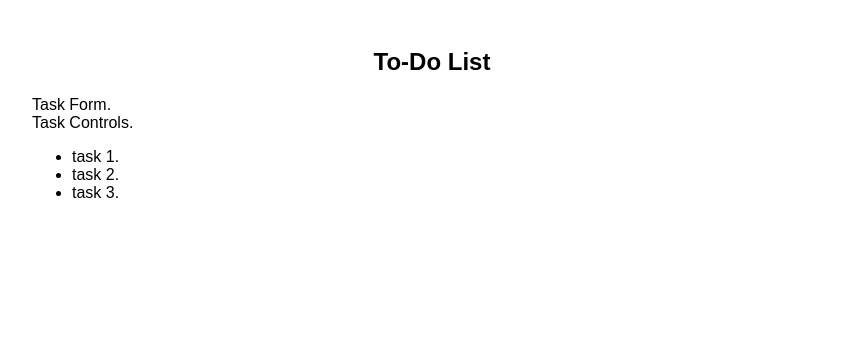
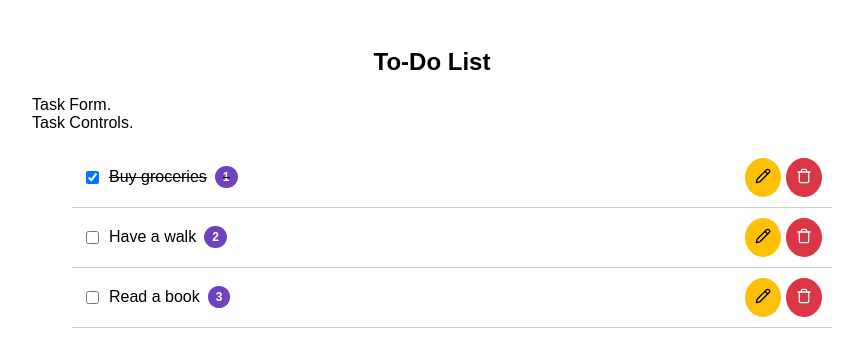
Before and after one commit to genuinelycool/to_do_list_app, a React (Vite) app: page / in a window 1280 px wide. Shown: the top 356 px of the page, without its empty margins (208-1071 px from the left). Built offline with nearby package versions, Linux system fonts and the light colour scheme.

Commit message:
4 - Rendering tasks

```diff
--- a/package.json
+++ b/package.json
@@ -10,6 +10,7 @@
     "preview": "vite preview"
   },
   "dependencies": {
+    "lucide-react": "^0.562.0",
     "react": "^19.2.0",
     "react-dom": "^19.2.0"
   },
--- a/src/App.jsx
+++ b/src/App.jsx
@@ -1,8 +1,30 @@
+import { useState } from "react";
 import TaskForm from "./components/TaskForm";
 import TaskControls from "./components/TaskControls";
 import TaskList from "./components/TaskList";
 
 const App = () => {
+  const [tasks, setTasks] = useState([
+    {
+      id: 1,
+      text: "Buy groceries",
+      priority: 1,
+      done: true,
+    },
+    {
+      id: 2,
+      text: "Have a walk",
+      priority: 2,
+      done: false,
+    },
+    {
+      id: 3,
+      text: "Read a book",
+      priority: 3,
+      done: false,
+    },
+  ]);
+
   return (
     <div
       style={{
@@ -16,7 +38,7 @@ const App = () => {
 
       <TaskForm />
       <TaskControls />
-      <TaskList />
+      <TaskList tasks={tasks} />
 
     </div>
   );
--- a/src/components/TaskItem.jsx
+++ b/src/components/TaskItem.jsx
@@ -1,7 +1,68 @@
-const TaskItem = () => {
+import { Trash, Pencil } from "lucide-react";
+
+const TaskItem = ({ task }) => {
   return (
     <>
+      <div style={{ display: "flex", alignItems: "center", flexGrow: 1 }}>
+        <input
+          type="checkbox"
+          checked={task.done}
+          style={{ marginRight: "10px" }}
+        />
+        <span
+          style={{
+            textDecoration: task.done ? "line-through" : "none",
+            flexGrow: 1,
+            display: "flex",
+            alignItems: "center",
+            gap: "8px",
+          }}
+        >
+          {task.text}
+          <span
+            style={{
+              backgroundColor: "#6f42c1",
+              color: "white",
+              borderRadius: "50%",
+              padding: "4px 8px",
+              fontSize: "12px",
+              fontWeight: "bold",
+              textAlign: "center",
+              display: "inline-block",
+            }}
+          >
+            {task.priority}
+          </span>
+        </span>
+      </div>
 
+      <div style={{ display: "flex", gap: "5px" }}>
+        <button
+          style={{
+            borderRadius: "50%",
+            backgroundColor: "#ffc107",
+            color: "black",
+            padding: "10px",
+            border: "none",
+            cursor: "pointer",
+          }}
+        >
+          <Pencil size={16} />
+        </button>
+
+        <button
+          style={{
+            borderRadius: "50%",
+            backgroundColor: "#dc3545",
+            color: "white",
+            padding: "10px",
+            border: "none",
+            cursor: "pointer",
+          }}
+        >
+          <Trash size={16} />
+        </button>
+      </div>
     </>
   );
 };
--- a/src/components/TaskList.jsx
+++ b/src/components/TaskList.jsx
@@ -1,13 +1,28 @@
 import TaskItem from "./TaskItem";
 import EditTaskForm from "./EditTaskForm";
 
-const TaskList = () => {
+const TaskList = ({ tasks }) => {
 
   return (
     <ul>
-      <li>task 1.</li>
-      <li>task 2.</li>
-      <li>task 3.</li>
+      {tasks
+        .map((task) => (
+          <li
+            key={task.id}
+            style={{
+              display: "flex",
+              alignItems: "center",
+              justifyContent: "space-between",
+              padding: "10px",
+              borderBottom: "1px solid #ccc",
+              gap: "10px",
+            }}
+          >
+            <TaskItem
+              task={task}
+            />
+          </li>
+        ))}
     </ul>
   );
 };
```
Also changed, not shown: 1 other file (tests, documents, lock files or other folders).
